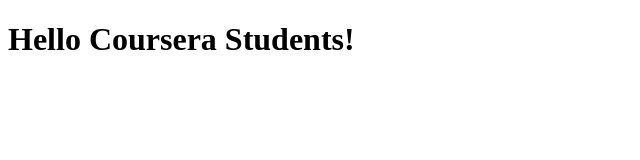
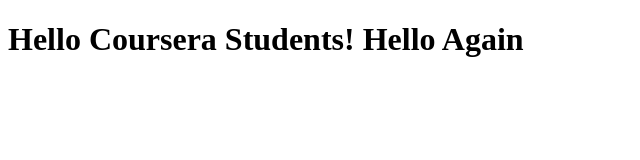
Before and after one commit to Pisztrang/coursera-test, a plain HTML site: page index.html in a window 1280 px wide. Shown: the whole page, without its empty margins (0-640 px from the left). Drawn offline with Linux system fonts and the light colour scheme.

Commit message:
Next version of webfile

```diff
--- a/index.html
+++ b/index.html
@@ -5,6 +5,6 @@
     <title>Hello Coursera</title>
   </head>
   <body>
-    <h1>Hello Coursera Students!</h1>
+    <h1>Hello Coursera Students! Hello Again</h1>
   </body>
 </html>
```
